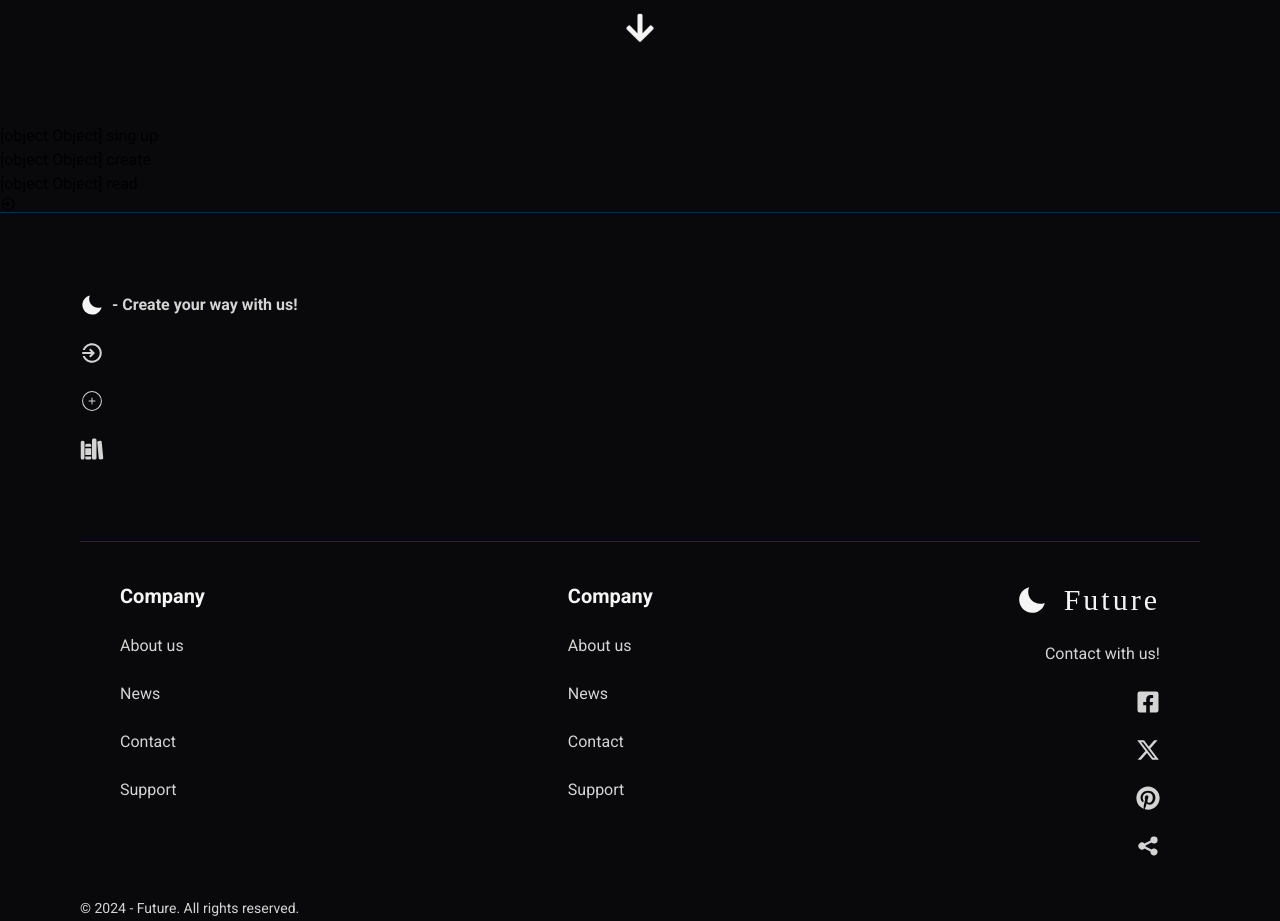
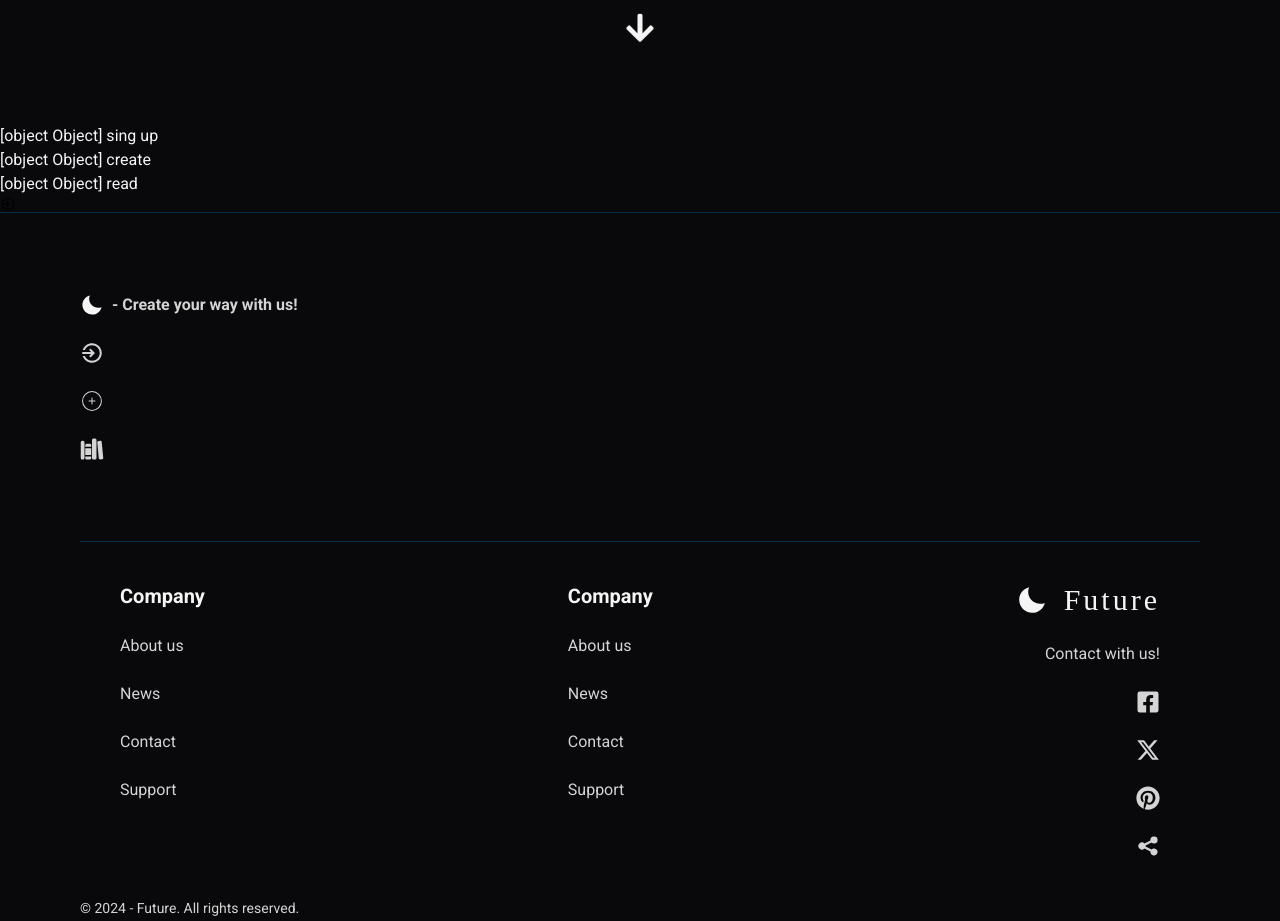
Before and after one commit to pawelek7k/future, a Next.js app: page / in a window 1280 px wide. Shown: the part 1580-2501 px from the top of the page. Built offline with nearby package versions, Linux system fonts and the light colour scheme; a web font is replaced by a local one.

Commit message:
Update Description.tsx

```diff
--- a/app/components/landing/Description.tsx
+++ b/app/components/landing/Description.tsx
@@ -9,7 +9,7 @@ export const Description = () => {
   return (
     <div>
       <nav>
-        <ul>
+        <ul className="text-neutral-100">
           {descriptions.map((description) => (
             <li
               key={description.label}
```
